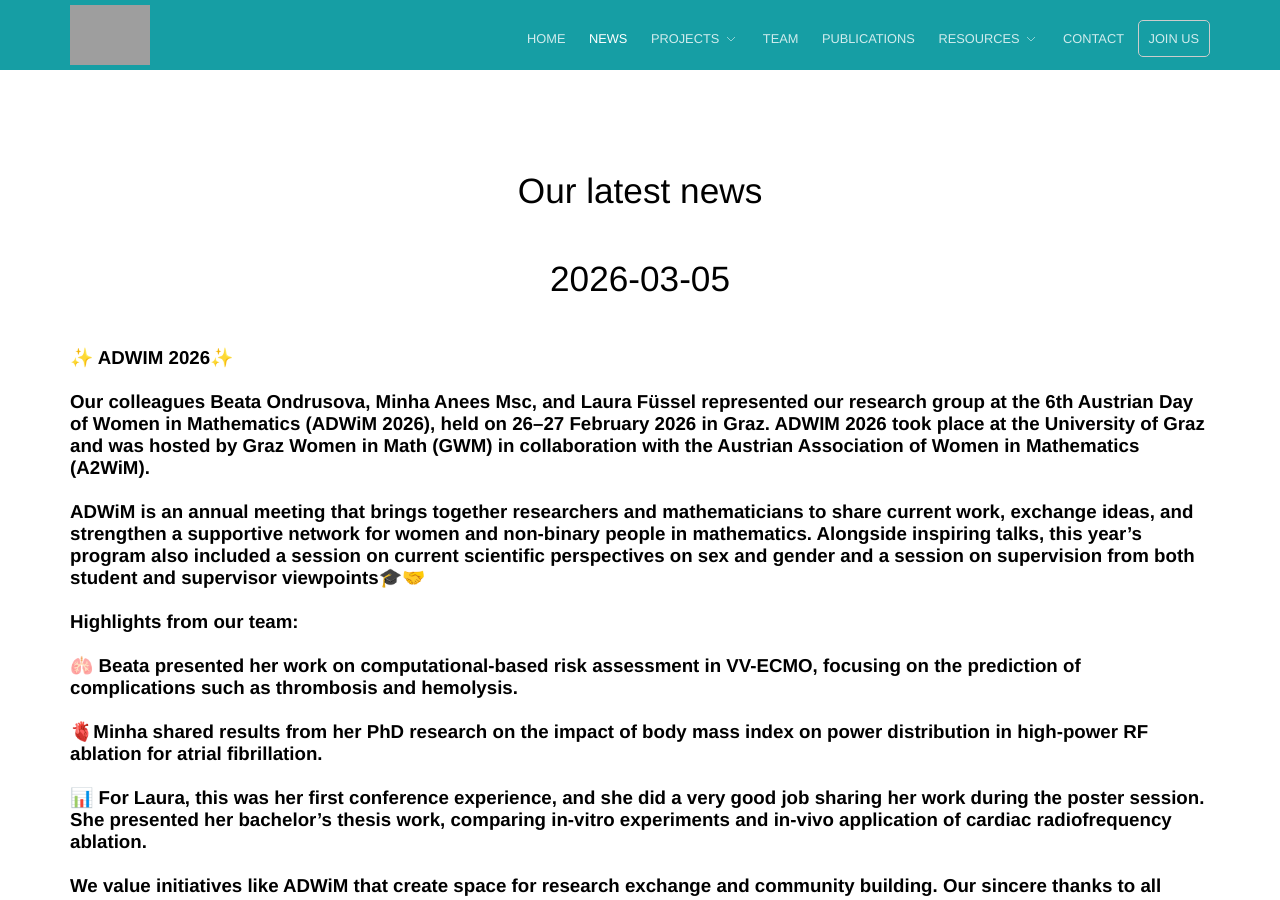
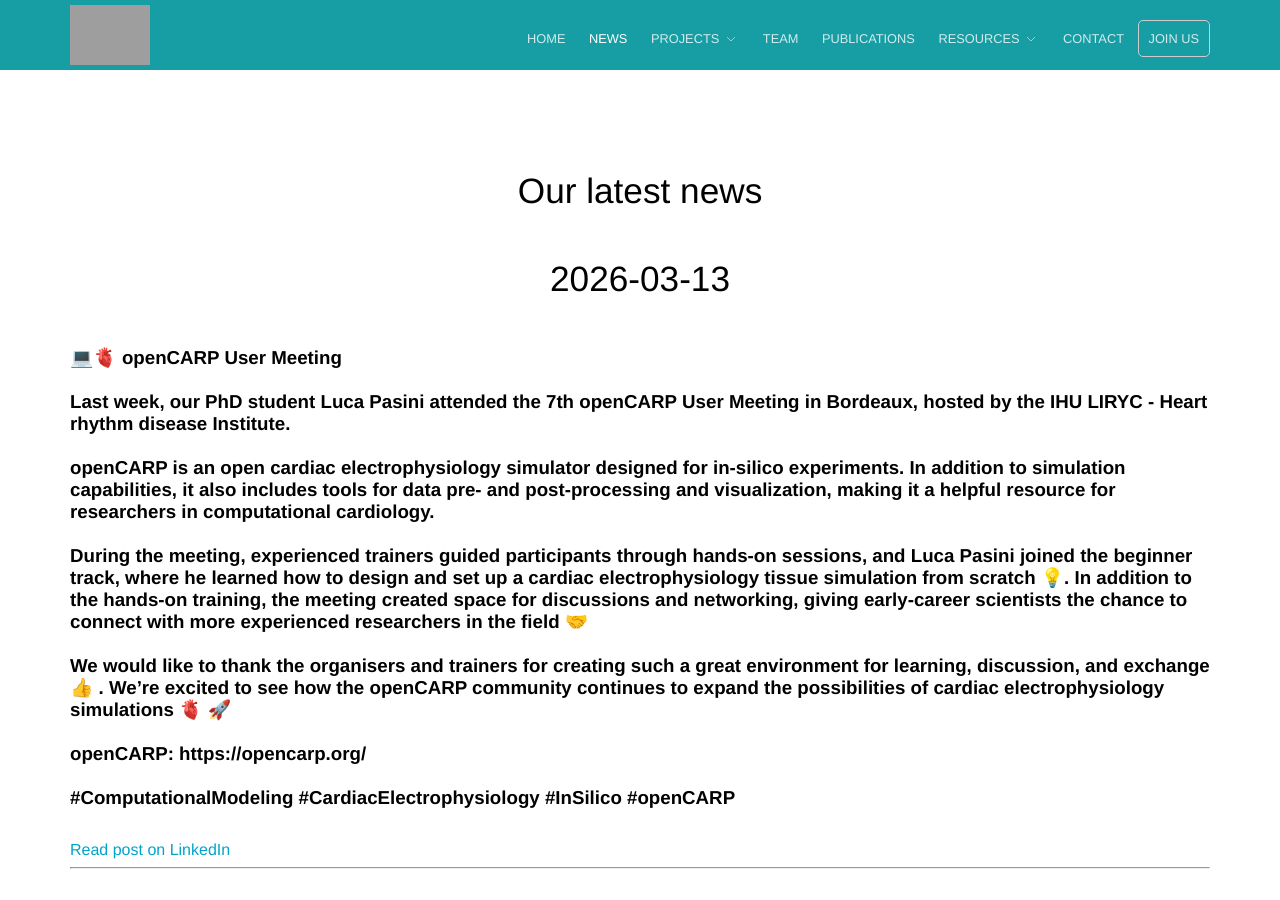
Before and after one commit to linzlabinsilmed/linzlabinsilmed.github.io, a Jekyll site: the page built from news.html, in a window 1280 px wide and 900 px high. Built offline with Jekyll 4.4.1, drawn with Linux system fonts in a browser that asks for light colours; some of the changed text lies outside the part shown; grey boxes are pictures that could not be loaded.

Commit message:
Update LinkedIn feed [auto]

```diff
--- a/_data/linkedin_feed.yml
+++ b/_data/linkedin_feed.yml
@@ -1,3 +1,39 @@
+- title: >-
+    💻🫀  openCARP User Meeting
+
+
+    Last week, our PhD student Luca Pasini attended the 7th openCARP User
+    Meeting in Bordeaux, hosted by the IHU LIRYC - Heart rhythm disease
+    Institute.
+
+
+    openCARP is an open cardiac electrophysiology simulator designed for
+    in-silico experiments. In addition to simulation capabilities, it also
+    includes tools for data pre- and post-processing and visualization, making
+    it a helpful resource for researchers in computational cardiology.
+
+
+    During the meeting, experienced trainers guided participants through
+    hands-on sessions, and Luca Pasini joined the beginner track, where he
+    learned how to design and set up a cardiac electrophysiology tissue
+    simulation from scratch 💡. In addition to the hands-on training, the
+    meeting created space for discussions and networking, giving early-career
+    scientists the chance to connect with more experienced researchers in the
+    field 🤝
+
+
+    We would like to thank the organisers and trainers for creating such a great
+    environment for learning, discussion, and exchange 👍 . We’re excited to see
+    how the openCARP community continues to expand the possibilities of cardiac
+    electrophysiology simulations 🫀 🚀
+
+
+    openCARP: https://opencarp.org/
+
+
+    #ComputationalModeling #CardiacElectrophysiology #InSilico #openCARP
+  url: https://www.linkedin.com/posts/linz-lab-for-in-silico-medical-interventions_computationalmodeling-cardiacelectrophysiology-activity-7438161991275417600-2hkb
+  published: 2026-03-13
 - title: >-
     ✨ ADWIM 2026✨
 
@@ -285,24 +321,3 @@
     Füssel, Luca Gerardo-Giorda, Luca Pasini and Minha Anees Msc! ✨
   url: https://www.linkedin.com/posts/linz-lab-for-in-silico-medical-interventions_team-spotlight-minha-in-bordeaux-our-activity-7403780396506693634-2jMs
   published: 2025-12-08
-- title: >-
-    🌟Team Spotlight: Minha in Bordeaux🌟
-
-
-    Our colleague Minha Anees Msc spent the month of November at the Modelling
-    Department at IHU LIRYC - Heart rhythm disease Institute in Bordeaux,
-    working under the expert guidance of Ed Vigmond, focusing on cardiac
-    cellular electrophysiology models.
-
-
-    During her time there, Minha worked extensively with openCARP, gained
-    hands-on experience in setting up simulation pipelines💻, and strengthened
-    her skills in interpreting complex electrophysiological modelling outputs
-    🫀.
-
-
-    We sincerely thank Ed Vigmond and the entire team for their warm welcome and
-    support 🤝.  We are excited to see how Minha applies her new knowledge and
-    skills to advance her work!✨
-  url: https://www.linkedin.com/posts/linz-lab-for-in-silico-medical-interventions_collaborating-on-epidemiological-modelling-activity-7402330913164017665-lkLM
-  published: 2025-12-04
```
